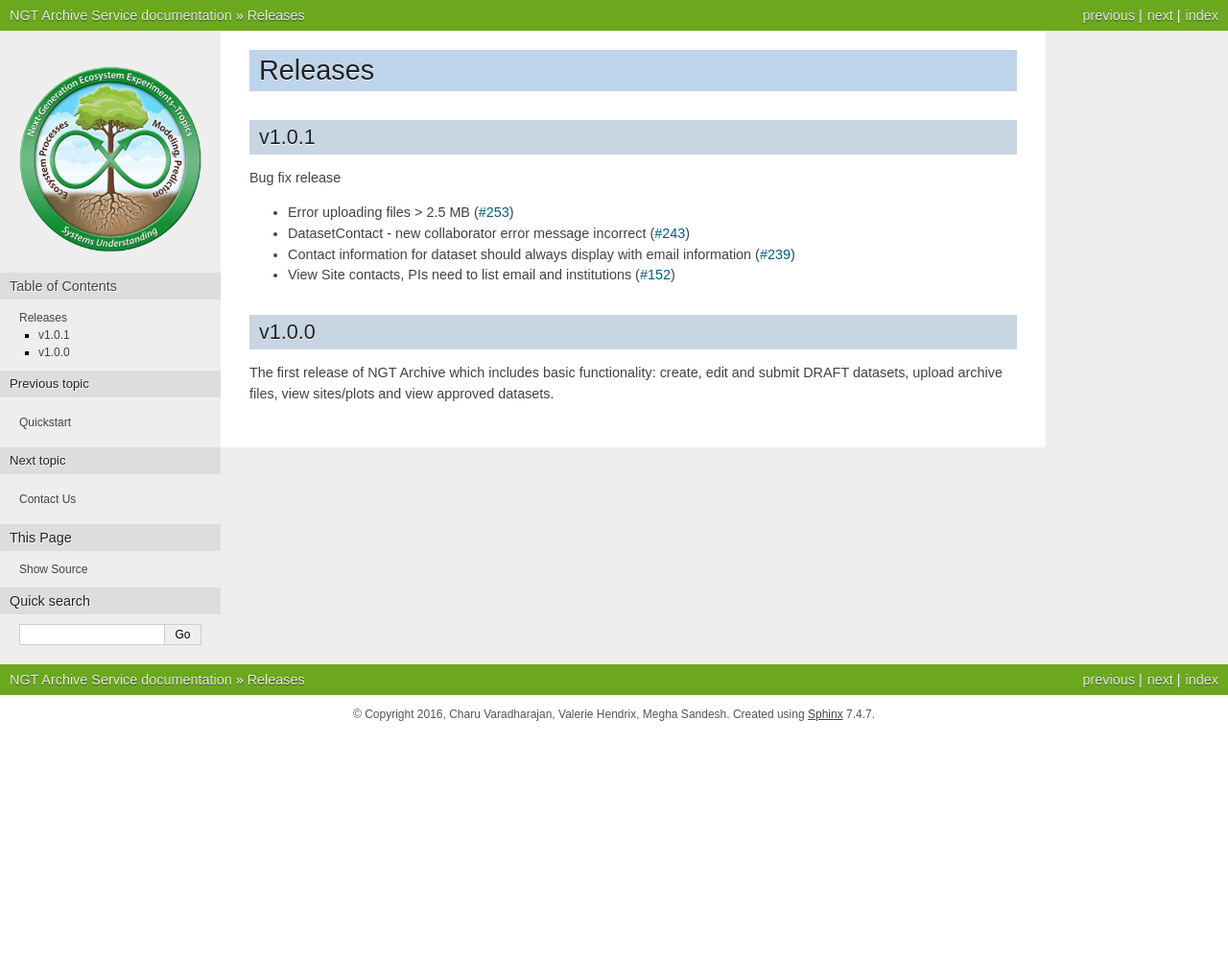
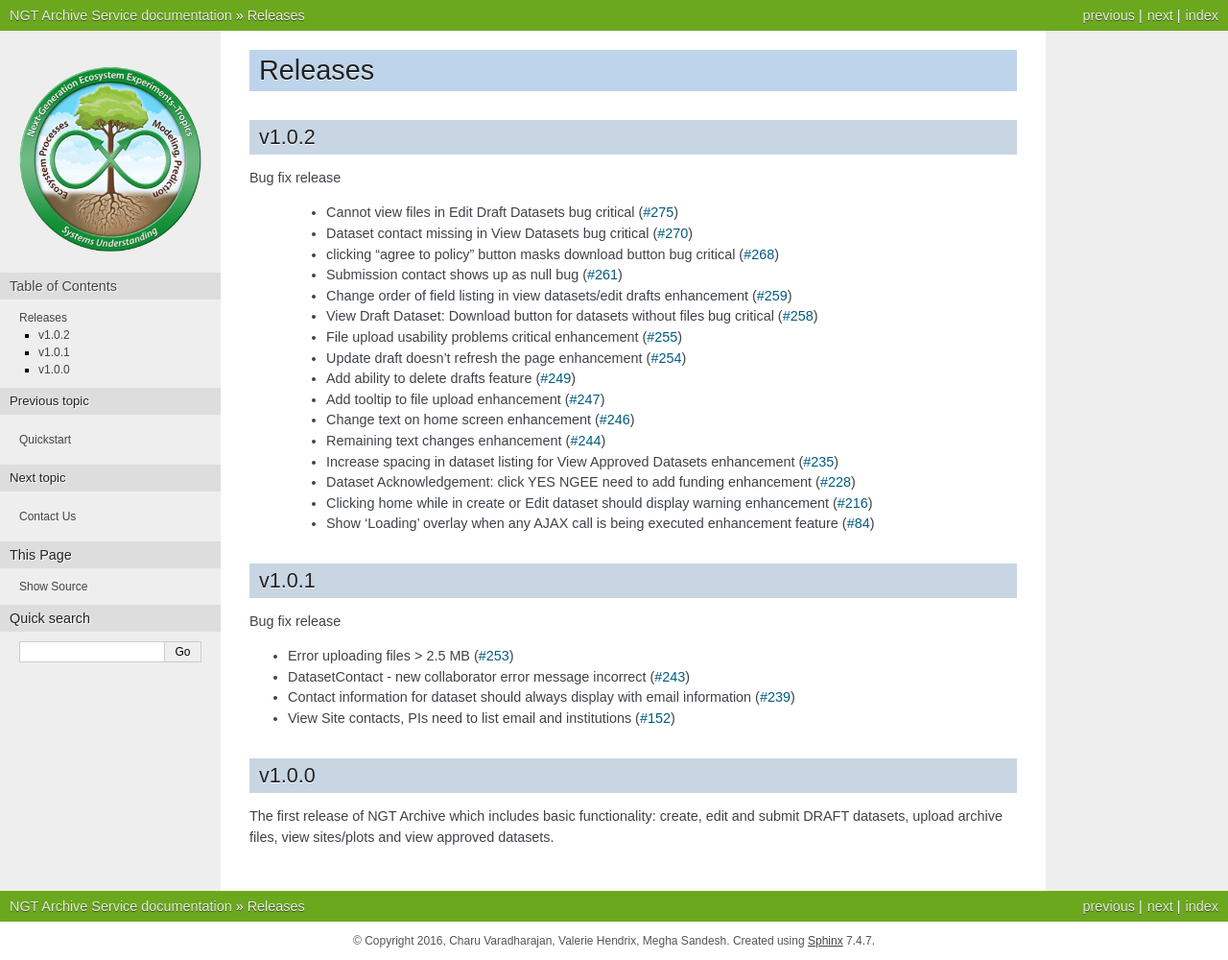
Before and after one commit to NGEET/ngt-archive, a Sphinx documentation site: the page built from docs/releases.rst, in a window 1280 px wide. Shown: the whole page at 96% size. Built offline with Sphinx 7.4.7, drawn with Linux system fonts in a browser that asks for light colours; the version number could not be read and is left out; before the commit the page ends 900 px from its top, so only the background shows below that.

Commit message:
Update releases.rst

```diff
--- a/docs/releases.rst
+++ b/docs/releases.rst
@@ -1,6 +1,27 @@
 ========
 Releases
 ========
+
+v1.0.2
+======
+Bug fix release
+
+ - Cannot view files in Edit Draft Datasets bug critical (`#275  <https://github.com/NGEET/ngt-archive/issues/275>`_)
+ - Dataset contact missing in View Datasets bug critical (`#270  <https://github.com/NGEET/ngt-archive/issues/270>`_)
+ - clicking "agree to policy" button masks download button bug critical (`#268  <https://github.com/NGEET/ngt-archive/issues/268>`_)
+ - Submission contact shows up as null bug (`#261  <https://github.com/NGEET/ngt-archive/issues/261>`_)
+ - Change order of field listing in view datasets/edit drafts enhancement (`#259  <https://github.com/NGEET/ngt-archive/issues/259>`_)
+ - View Draft Dataset: Download button for datasets without files bug critical (`#258  <https://github.com/NGEET/ngt-archive/issues/258>`_)
+ - File upload usability problems critical enhancement (`#255  <https://github.com/NGEET/ngt-archive/issues/255>`_)
+ - Update draft doesn't refresh the page enhancement (`#254  <https://github.com/NGEET/ngt-archive/issues/254>`_)
+ - Add ability to delete drafts feature (`#249  <https://github.com/NGEET/ngt-archive/issues/249>`_)
+ - Add tooltip to file upload enhancement (`#247  <https://github.com/NGEET/ngt-archive/issues/247>`_)
+ - Change text on home screen enhancement (`#246  <https://github.com/NGEET/ngt-archive/issues/246>`_)
+ - Remaining text changes enhancement (`#244  <https://github.com/NGEET/ngt-archive/issues/244>`_)
+ - Increase spacing in dataset listing for View Approved Datasets enhancement (`#235  <https://github.com/NGEET/ngt-archive/issues/235>`_)
+ - Dataset Acknowledgement: click YES NGEE need to add funding enhancement (`#228  <https://github.com/NGEET/ngt-archive/issues/228>`_)
+ - Clicking home while in create or Edit dataset should display warning enhancement (`#216  <https://github.com/NGEET/ngt-archive/issues/216>`_)
+ - Show 'Loading' overlay when any AJAX call is being executed enhancement feature (`#84  <https://github.com/NGEET/ngt-archive/issues/84>`_)
 
 v1.0.1
 ======
```
